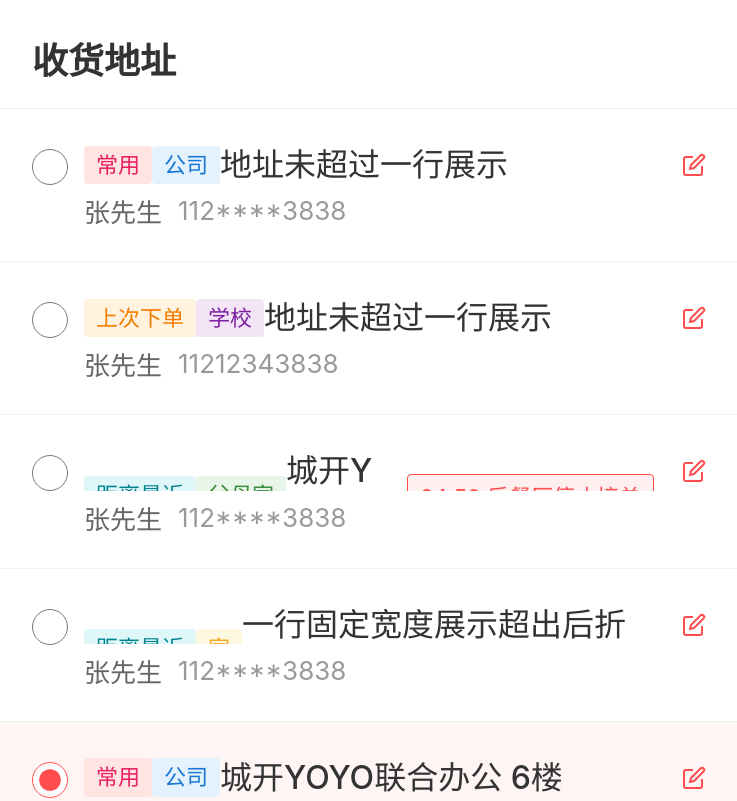
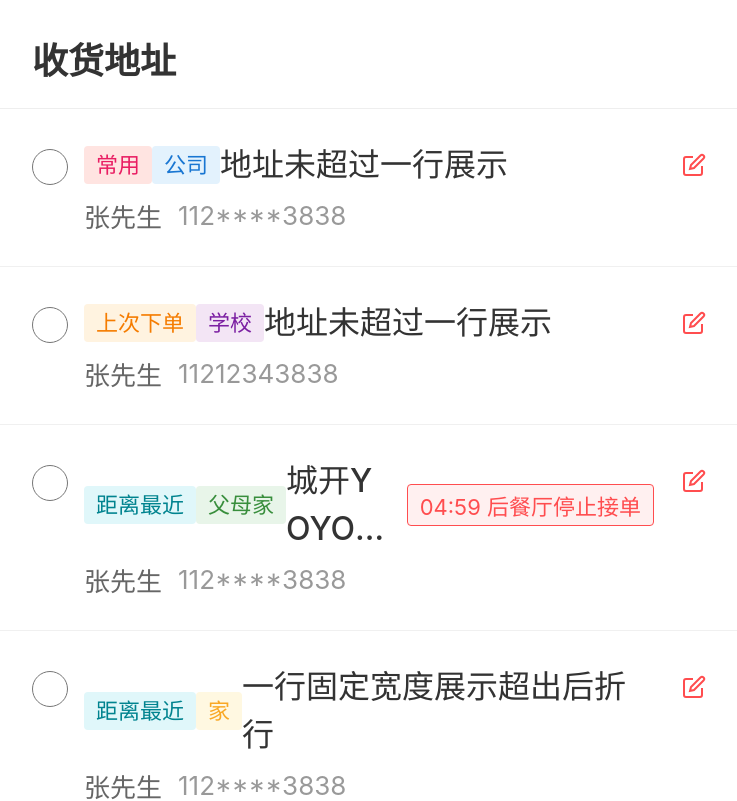
Before and after one commit to Potato-balls/Test-questions, a React (Vite) app: page / in a window 1280 px wide. Shown: the top 801 px of the page, without its empty margins (265-1002 px from the left). Built offline with nearby package versions, Linux system fonts and the light colour scheme.

Commit message:
feat: 移除地址行 max-height 限制，添加双行测试用例
- 标签和地址可自然换行，不再限制最大高度
- 地址文本超过两行时显示省略号
- 添加第7条测试数据：超长地址+标签组合

```diff
--- a/src/components/AddressList/AddressList.scss
+++ b/src/components/AddressList/AddressList.scss
@@ -90,9 +90,6 @@ body {
   display: flex;
   align-items: center;
   flex-wrap: wrap;
-  max-height: 2.7em; /* 限制最多两行: 1.5em * 2 */
-  overflow: hidden;
-  position: relative;
 }
 
 /* 标签容器 */
--- a/src/components/AddressList/AddressList.tsx
+++ b/src/components/AddressList/AddressList.tsx
@@ -79,6 +79,17 @@ const MOCK_ADDRESSES: Address[] = [
     id: '6',
     tags: [],
     address: '一行固定宽度展示超出后折行文文案文案文超过固定长度折行折行折行折行折行折...',
+    name: '张先生',
+    phone: '112****3838',
+    isSelected: false,
+  },
+  {
+    id: '7',
+    tags: [
+      { label: '常用', type: 'common' },
+      { label: '公司', type: 'company' },
+    ],
+    address: '这是一段很长的地址文字，用于测试当地址文本超出两行时是否能正确显示省略号',
     name: '张先生',
     phone: '112****3838',
     isSelected: false,
```
